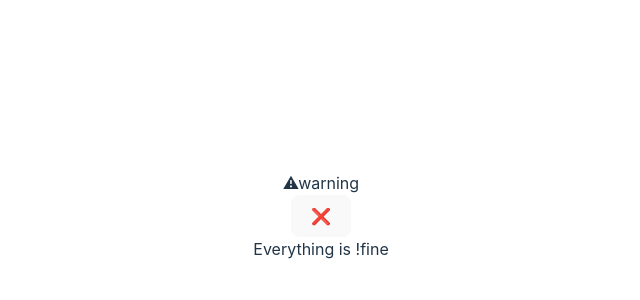
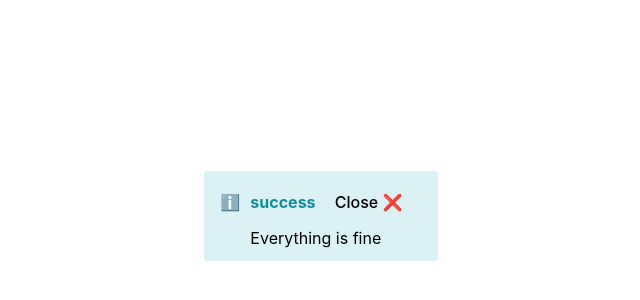
Before and after one commit to arief-github/learning-react-typescript, a React (Vite) app: page / in a window 1280 px wide. Shown: the part 184-484 px from the top of the page, without its empty margins (319-959 px from the left). Built offline with nearby package versions, Linux system fonts and the light colour scheme.

Commit message:
initialize: how to use plain css in react

```diff
--- a/src/App.tsx
+++ b/src/App.tsx
@@ -4,7 +4,7 @@ import './App.css'
 function App() {
   return (
     <div className="App">
-      <Alert type="warning" heading="warning" closable>Everything is !fine</Alert>
+      <Alert type="information" heading="success" closable>Everything is fine</Alert>
     </div>
   )
 
--- a/src/components/Alert/index.tsx
+++ b/src/components/Alert/index.tsx
@@ -1,42 +1,40 @@
 import { useState } from "react"
 import Props from "../../types/props"
+import './styles/Alert.css'
 
-export function Alert({ type = "information", heading, children, closable, onClose }: Props) {
-    const [visible, setVisible] = useState<boolean>(true)
+export function Alert({ type = 'information', heading, children, closable, onClose }: Props) {
+    const [visible, setVisible] = useState(true);
 
-    if(!visible) {
-        return null
+    if (!visible) {
+      return null;
     }
 
-    const handleCloseClick = () => {
-      setVisible(false)
-      if(onClose) {
-        onClose()
+    function handleCloseClick() {
+      setVisible(false);
+      if (onClose) {
+        onClose();
       }
     }
-
     return (
-        <>
-            <div>
-                <span role="img"
-                    aria-label={type === "warning" ? "warning" : "information"}
-                >
-                     {type === "warning" ? "⚠" : "ℹ️"}
-                </span>
-                <span>{heading}</span>
-            </div>
-            {
-                closable ? (
-                    <button aria-label="Close" onClick={handleCloseClick}>
-                        <span role="img" aria-label="Close">
-                            ❌
-                        </span>
-                    </button>
-                ) : null
-            }
-            <div>
-                {children}
-            </div>
-        </>
-    )
+      <div className={`container ${type}`}>
+        <div className="header">
+          <span
+            role="img"
+            aria-label={type === 'warning' ? 'Warning' : 'Information'}
+            className="header-icon"
+          >
+            {type === 'warning' ? '⚠' : 'ℹ️'}
+          </span>
+          <span className="header-text">{heading}</span>
+          {closable && (
+            <button aria-label="Close" onClick={handleCloseClick} className="close-button">
+              <span role="img" aria-label="Close">
+                Close ❌
+              </span>
+            </button>
+          )}
+        </div>
+        <div className="content">{children}</div>
+      </div>
+    );
 }
--- /dev/null
+++ b/src/components/Alert/styles/Alert.css
@@ -0,0 +1,44 @@
+.container {
+    display: inline-flex;
+    flex-direction: column;
+    text-align: left;
+    padding: 10px 15px;
+    border-radius: 4px;
+    border: 1px solid transparent;
+}
+
+.container.warning {
+    color: #e7650f;
+    background-color: #f3e8da;
+}
+
+.container.information {
+    color: #118da0;
+    background-color: #dcf1f3;
+}
+
+.header {
+    display: flex;
+    align-items: center;
+    margin-bottom: 5px;
+}
+
+.header-icon {
+    width: 30px;
+}
+
+.header-text {
+    font-weight: bold;
+}
+
+.close-button {
+    border: none;
+    background: transparent;
+    margin-left: auto;
+    cursor: pointer;
+}
+
+.content {
+    margin-left: 30px;
+    color: #000;
+}
```
